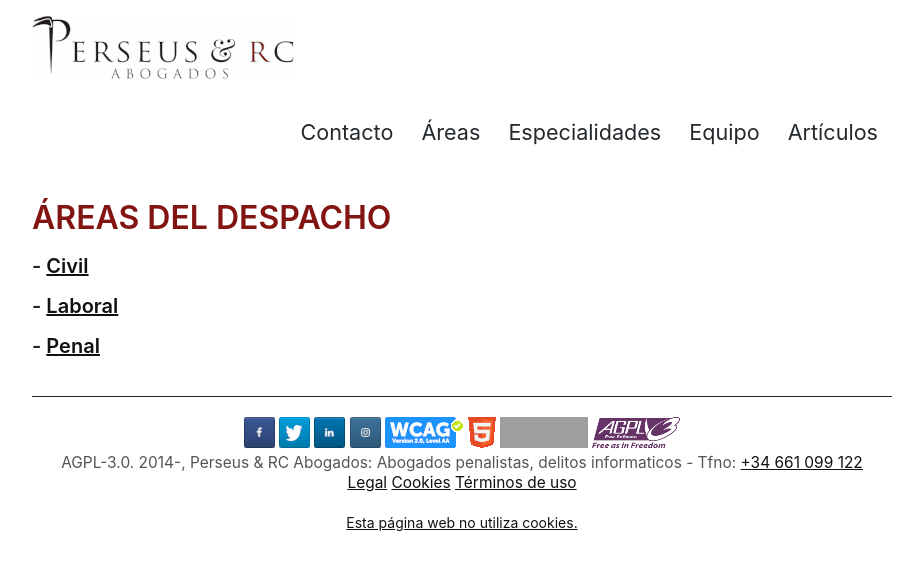
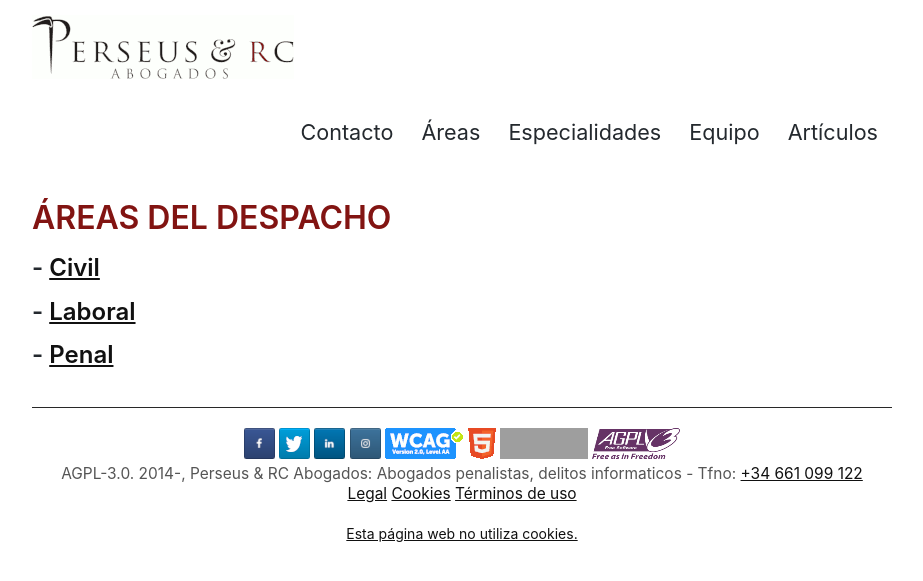
Before and after one commit to streaming10/perseusnew, a Jekyll site: the page built from areas.md, in a window 1280 px wide. Shown: the top 581 px of the page, without its empty margins (158-1081 px from the left). Built offline with Jekyll 4.4.1, drawn with Linux system fonts in a browser that asks for light colours; our own code applies the rules of GitHub Pages for plain Markdown files; grey boxes are pictures that could not be loaded.

```diff
--- a/areas.md
+++ b/areas.md
@@ -14,8 +14,8 @@ keywords: Áreas
 
 # ÁREAS DEL DESPACHO
 
-### - [Civil](https://perseusyrcabogados.com/civil.html "- Civil")
+## - [Civil](https://perseusyrcabogados.com/civil.html "- Civil")
 
-### - [Laboral](https://perseusyrcabogados.com/laboral.html "Laboral")
+## - [Laboral](https://perseusyrcabogados.com/laboral.html "Laboral")
 
-### - [Penal](https://perseusyrcabogados.com/penal.html "Penal")
+## - [Penal](https://perseusyrcabogados.com/penal.html "Penal")
```
